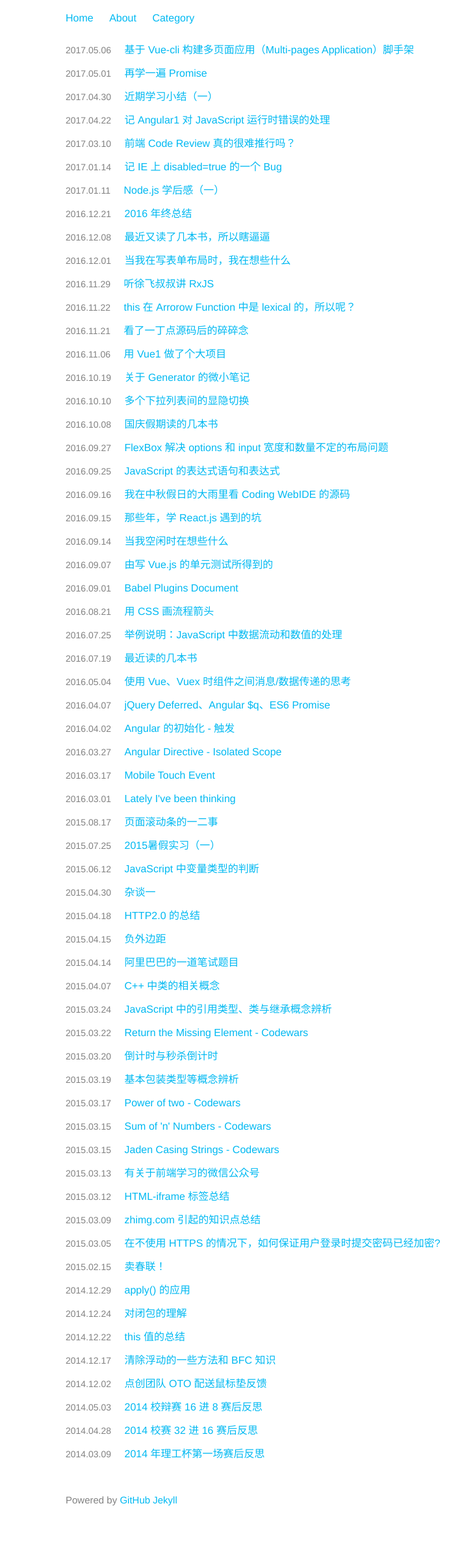
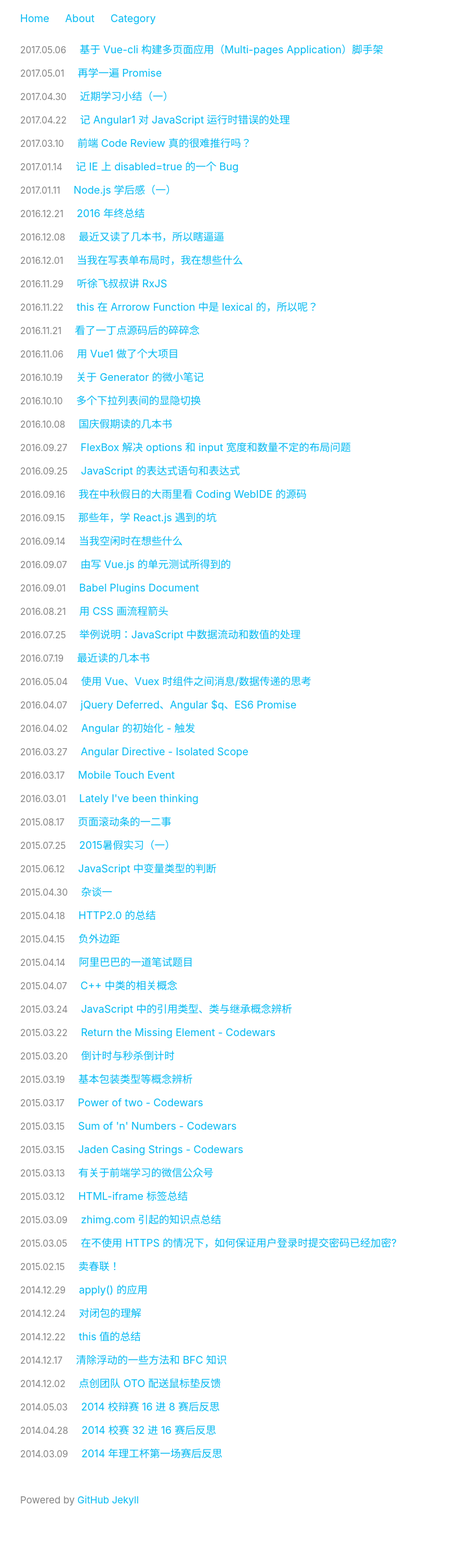
Before and after one commit to yanglh13/zzuieliyaoli.github.io, a Jekyll site: the page built from index.html, in a window 1280 px wide. Shown: the whole page at 65% size, without its empty margins (119-827 px from the left). Built offline with Jekyll 4.4.1, drawn with Linux system fonts in a browser that asks for light colours; the list of posts is cut into pages by our own code; comment, search, counter and statistics services are not loaded.

Commit message:
Update styles

```diff
--- a/_sass/_base.scss
+++ b/_sass/_base.scss
@@ -166,8 +166,7 @@
  * Wrapper
  */
 .wrapper {
-    max-width: -webkit-calc(#{$content-width} - (#{$spacing-unit} * 2));
-    max-width:         calc(#{$content-width} - (#{$spacing-unit} * 2));
+    max-width: $content-width;
     margin-right: auto;
     margin-left: auto;
     padding-right: $spacing-unit;
--- a/_sass/_layout.scss
+++ b/_sass/_layout.scss
@@ -203,20 +203,20 @@
 .post-link {
     display: inline-block;
     font-size: 16px;
-    height: 21px;
-    line-height: 21px;
     margin-left: 1em;
-    font-weight: lighter;
 }
 
 /**
  * Posts
  */
 .post {
-    padding: 20px 15px 15px 15px;
+    padding: 45px;
     border: 1px solid #ddd;
     border-radius: 3px;
     background-color: #FFF;
+    @include media-query($on-laptop) {
+        padding: 20px 15px 15px 15px;
+    }
 }
 .post-header {
     margin-bottom: $spacing-unit;
--- a/css/main.scss
+++ b/css/main.scss
@@ -3,7 +3,7 @@
 ---
 @charset "utf-8";
 // Our variables
-$base-font-family: Helvetica, arial, nimbussansl, liberationsans, freesans, clean, sans-serif, "Apple Color Emoji", "Segoe UI Emoji", "Segoe UI Symbol";
+$base-font-family: -apple-system, BlinkMacSystemFont, "Segoe UI", Helvetica, Arial, sans-serif, "Apple Color Emoji", "Segoe UI Emoji", "Segoe UI Symbol";
 $base-font-size: 16px;
 $small-font-size: $base-font-size * 0.875;
 $base-line-height: 1.5;
@@ -15,7 +15,7 @@
 $grey-color-light: lighten($grey-color, 40%);
 $grey-color-dark: darken($grey-color, 25%);
 // Width of the content area
-$content-width: 900px;
+$content-width: 980px;
 $on-palm: 600px;
 $on-laptop: 800px;
 
@@ -32,10 +32,8 @@
   display: none;
 }
 
-
-
 /*图片框*/
-p img{
+p img {
   box-sizing: border-box;
   display: block;
   padding: 0.3em 0.5em;
```
